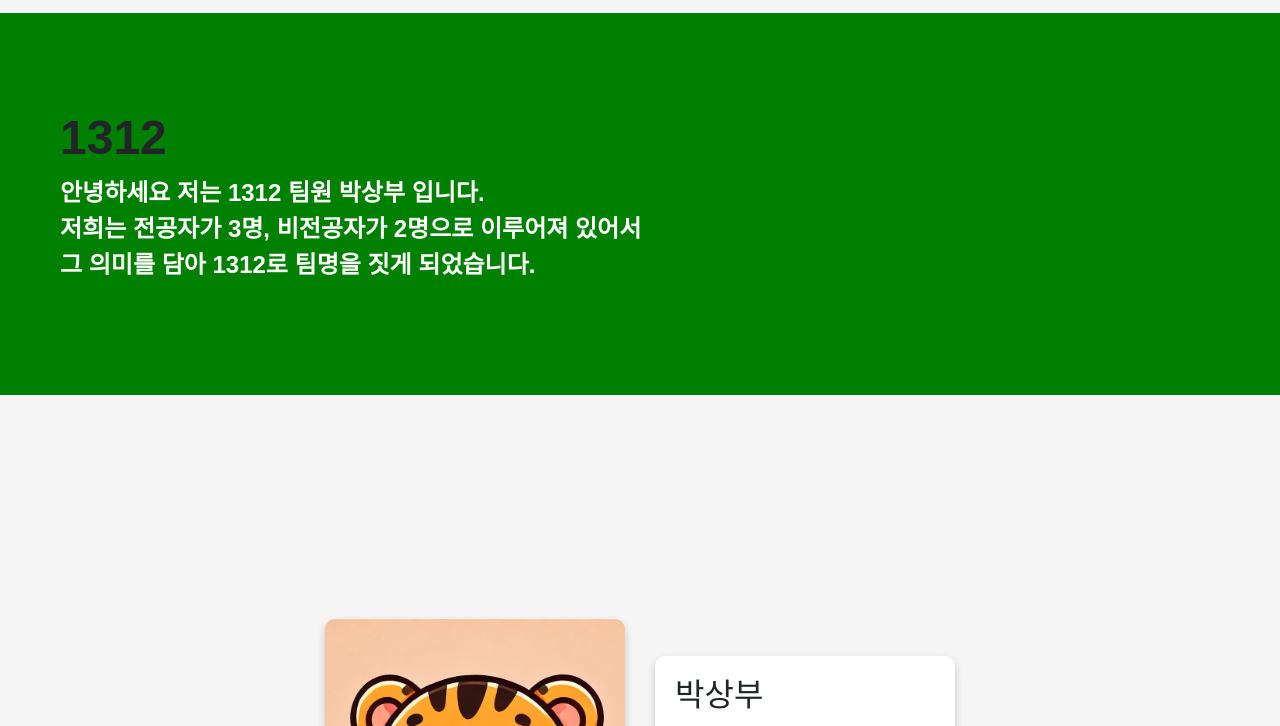
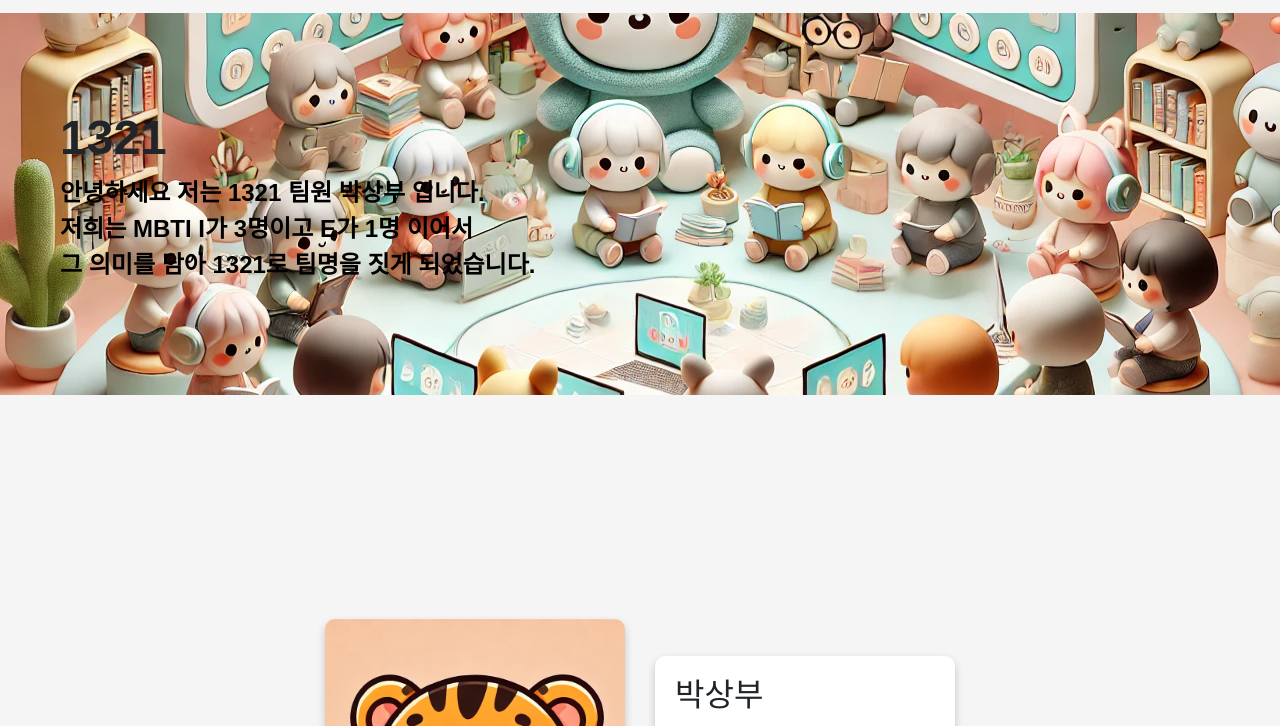
Before and after one commit to 1321-Mini-Project/buha002, a plain HTML site: page index.html in a window 1280 px wide. Shown: the part 59-785 px from the top of the page. Drawn offline with nearby package versions, Linux system fonts and the light colour scheme.

Commit message:
개인 페이지 박상부 수정.html

```diff
--- a/index.html
+++ b/index.html
@@ -11,10 +11,10 @@
 
     <style>
         .main {
-            background-color: green;
-            color: white;
 
-            background-image: url('./img/src/background1.jpg');
+            color: black;
+
+            background-image: url('./src/img/background1.jpg');
             background-position: center;
         }
         body {
@@ -207,10 +207,10 @@
         <div class="main">
             <div class="p-5 mb-4 bg-body-tertiary rounded-3">
                 <div class="container-fluid py-5">
-                    <h1 class="display-5 fw-bold text-dark">1312</h1>
-                    <p class="col-md-8 fs-4 "><b>안녕하세요 저는 1312 팀원 박상부 입니다. <br>
-                            저희는 전공자가 3명, 비전공자가 2명으로 이루어져 있어서<br>
-                            그 의미를 담아 1312로 팀명을 짓게 되었습니다.</b></p>
+                    <h1 class="display-5 fw-bold text-dark">1321</h1>
+                    <p class="col-md-8 fs-4 "><b>안녕하세요 저는 1321 팀원 박상부 입니다. <br>
+                            저희는 MBTI I가 3명이고 E가 1명 이어서<br>
+                            그 의미를 담아 1321로 팀명을 짓게 되었습니다.</b></p>
 
 
                 </div>
```
